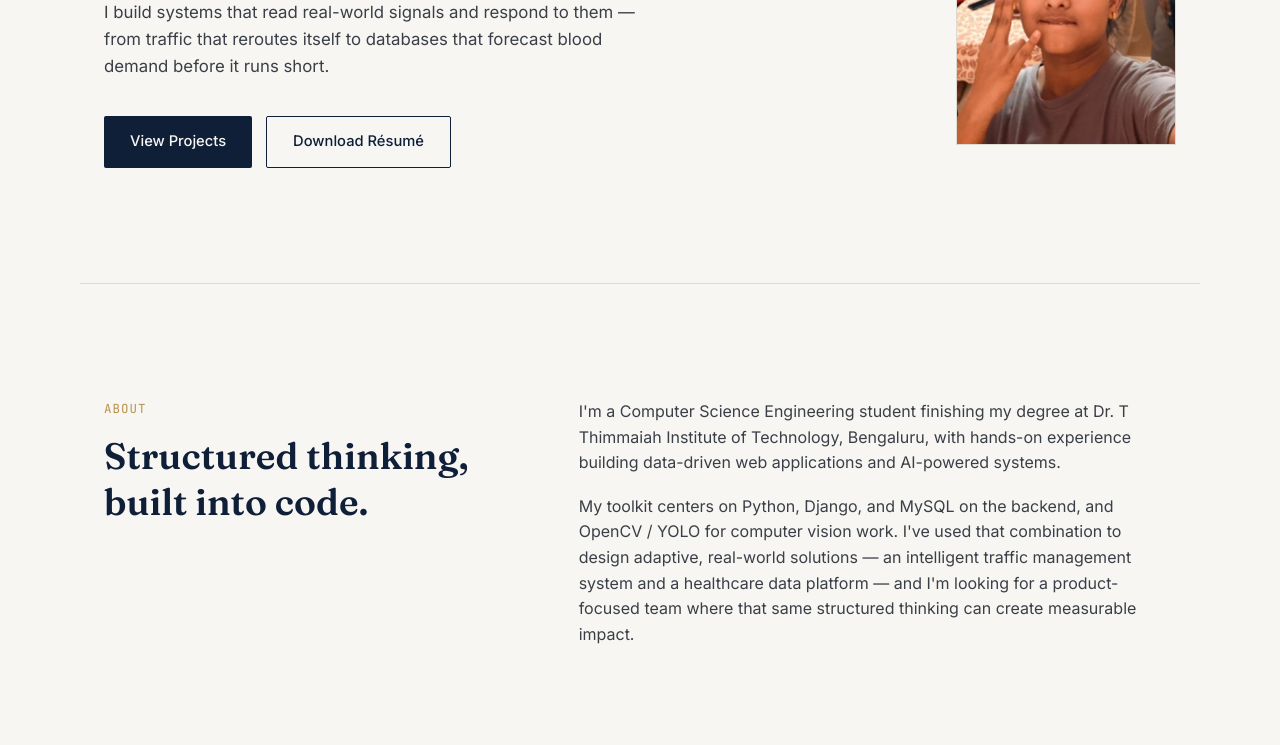
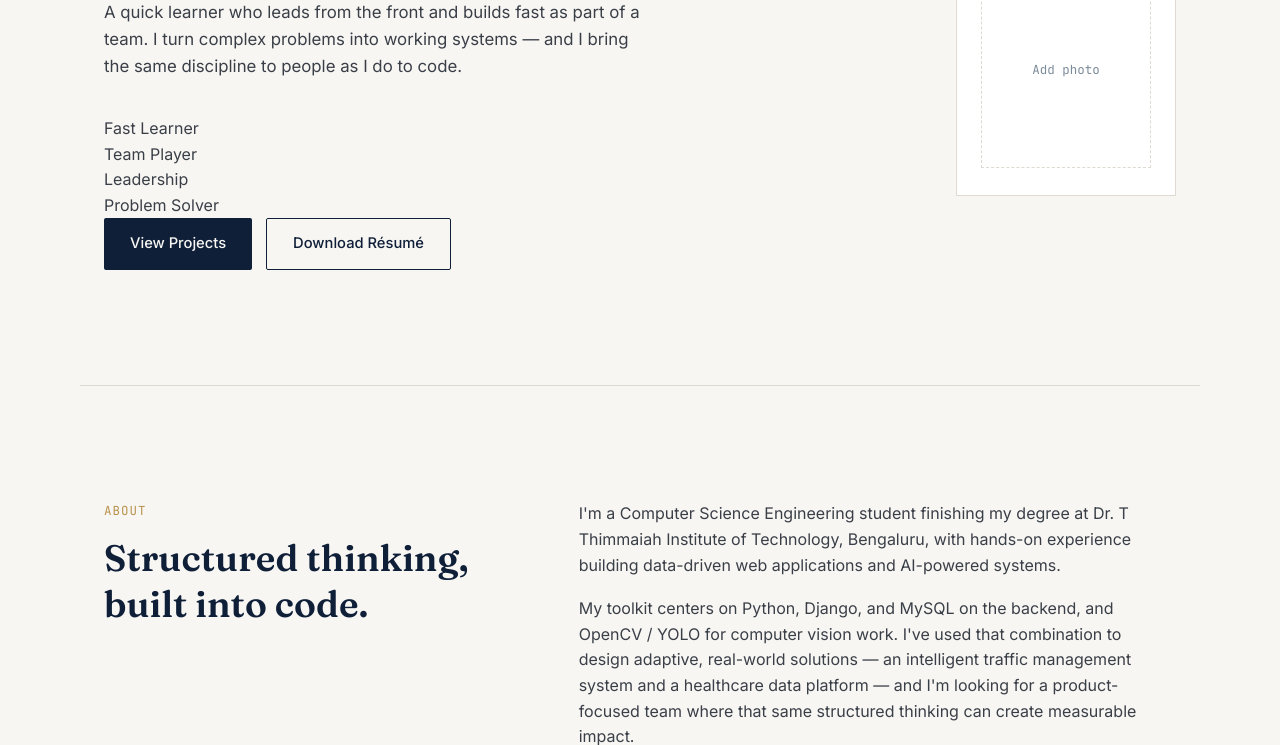
Before and after one commit to ChethanKumarDeveloper/veena_portfolio, a plain HTML site: page index.html in a window 1280 px wide. Shown: the part 355-1100 px from the top of the page. Drawn offline with Linux system fonts and the light colour scheme.

Commit message:
Update index.html

```diff
--- a/index.html
+++ b/index.html
@@ -57,19 +57,40 @@
         Veena&nbsp;K&nbsp;R
       </h1>
       <p class="hero-sub">
-        I build systems that read real-world signals and respond to them —
-        from traffic that reroutes itself to databases that forecast blood demand
-        before it runs short.
+        A quick learner who leads from the front and builds fast as part of
+        a team. I turn complex problems into working systems — and I bring
+        the same discipline to people as I do to code.
       </p>
+
+      <ul class="strengths-strip" aria-label="Key strengths">
+        <li class="strength">
+          <span class="strength-mark" aria-hidden="true"></span>
+          <span class="strength-label">Fast Learner</span>
+        </li>
+        <li class="strength">
+          <span class="strength-mark" aria-hidden="true"></span>
+          <span class="strength-label">Team Player</span>
+        </li>
+        <li class="strength">
+          <span class="strength-mark" aria-hidden="true"></span>
+          <span class="strength-label">Leadership</span>
+        </li>
+        <li class="strength">
+          <span class="strength-mark" aria-hidden="true"></span>
+          <span class="strength-label">Problem Solver</span>
+        </li>
+      </ul>
+
       <div class="hero-actions">
         <a href="#projects" class="btn btn-primary">View Projects</a>
-        <a href="Veena_KR_Resume.pdf" class="btn btn-secondary" download>Download Résumé</a>
+        <a href="assets/Veena_KR_Resume.pdf" class="btn btn-secondary" download>Download Résumé</a>
       </div>
     </div>
 
-   <div class="hero-photo-frame">
-  <img src="Veena.jpg" alt="Veena K R">
-</div>
+    <div class="hero-photo-frame" aria-hidden="true">
+      <div class="hero-photo-placeholder">
+        <span>Add photo</span>
+      </div>
     </div>
   </section>
 
```
